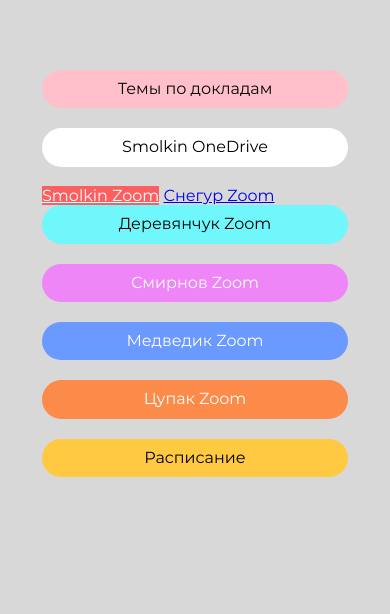
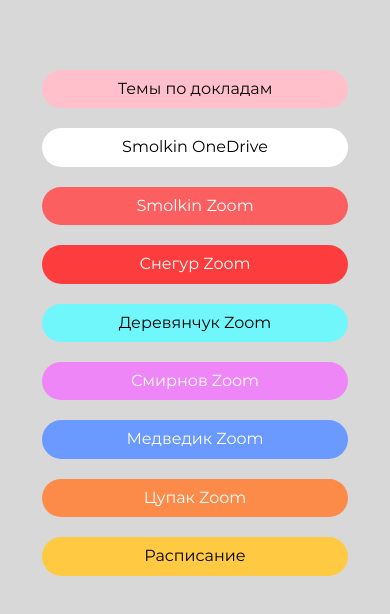
Before and after one commit to qugh/qugh.github.io, a plain HTML site: page 17vm1/index.html in a window 390 px wide. Drawn offline with Linux system fonts and the light colour scheme.

Commit message:
Add files via upload

```diff
--- a/17vm1/css/style.css
+++ b/17vm1/css/style.css
@@ -1,16 +1,5 @@
 
-@font-face {
-    font-family: 'Alegreya Sans SC';
-    font-style: normal;
-    font-weight: 400;
-    src: url('../fonts/alegreya-sans-sc-v12-latin_cyrillic-regular.eot'); /* IE9 Compat Modes */
-    src: local('Alegreya Sans SC Regular'), local('AlegreyaSansSC-Regular'),
-         url('../fonts/alegreya-sans-sc-v12-latin_cyrillic-regular.eot?#iefix') format('embedded-opentype'), /* IE6-IE8 */
-         url('../fonts/alegreya-sans-sc-v12-latin_cyrillic-regular.woff2') format('woff2'), /* Super Modern Browsers */
-         url('../fonts/alegreya-sans-sc-v12-latin_cyrillic-regular.woff') format('woff'), /* Modern Browsers */
-         url('../fonts/alegreya-sans-sc-v12-latin_cyrillic-regular.ttf') format('truetype'), /* Safari, Android, iOS */
-         url('../fonts/alegreya-sans-sc-v12-latin_cyrillic-regular.svg#AlegreyaSansSC') format('svg'); /* Legacy iOS */
-}
+
 /* montserrat-regular - latin_cyrillic */
 @font-face {
     font-family: 'Montserrat';
@@ -84,6 +73,27 @@ html{
         -ms-flex-pack: center;
             justify-content: center;
 }
+.link_wrap2{
+    margin-bottom:20px;
+    display:-webkit-box;
+    display:-ms-flexbox;
+    display:flex;
+    flex-wrap:wrap;
+    justify-content: space-between;
+    -webkit-box-pack: center;
+        -ms-flex-pack: center;
+}
+.link2{
+    text-decoration: none;
+    text-align: center;
+    border-radius: 40px;
+    background: #FFCA41;
+    padding: 19px 12px;
+    min-width: 195px;
+    color: black;
+    -webkit-transition: 0.5s;
+    transition: 0.5s;
+}
 .link_wrap:last-child{
     margin:0;
 }
@@ -95,6 +105,10 @@ html{
 }
 .fff{
     background:rgb(252, 95, 95);
+    color:white;
+}
+.fff2{
+    background:rgb(253, 61, 61);
     color:white;
 }
 .ffff{
@@ -166,10 +180,19 @@ html{
 }
 
 @media (max-width: 520px) {
-.link{
+.link,.link2{
     min-width:306px;
 
 padding:10px 75px;
+}
+.link2{
+    margin-bottom:20px;
+}
+.link2:last-child{
+    margin:0;
+}
+.link_wrap2{
+    justify-content: center;
 }
 .helper_block{
     padding:0;
```
